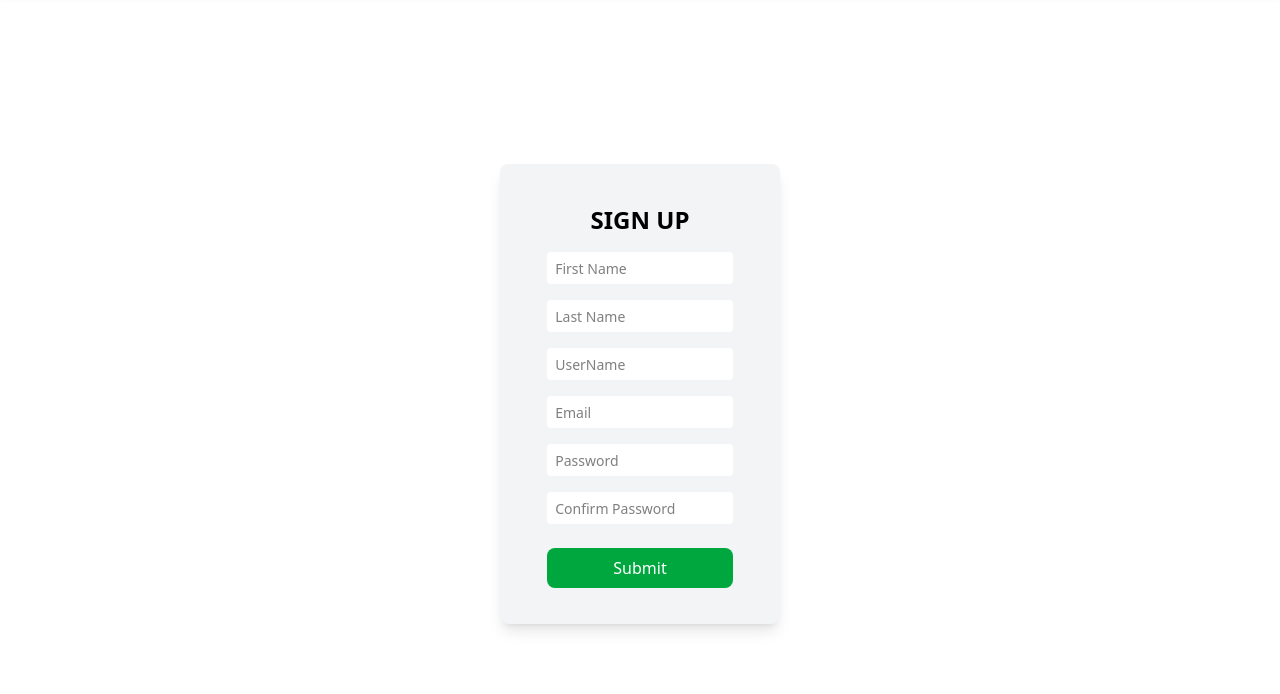
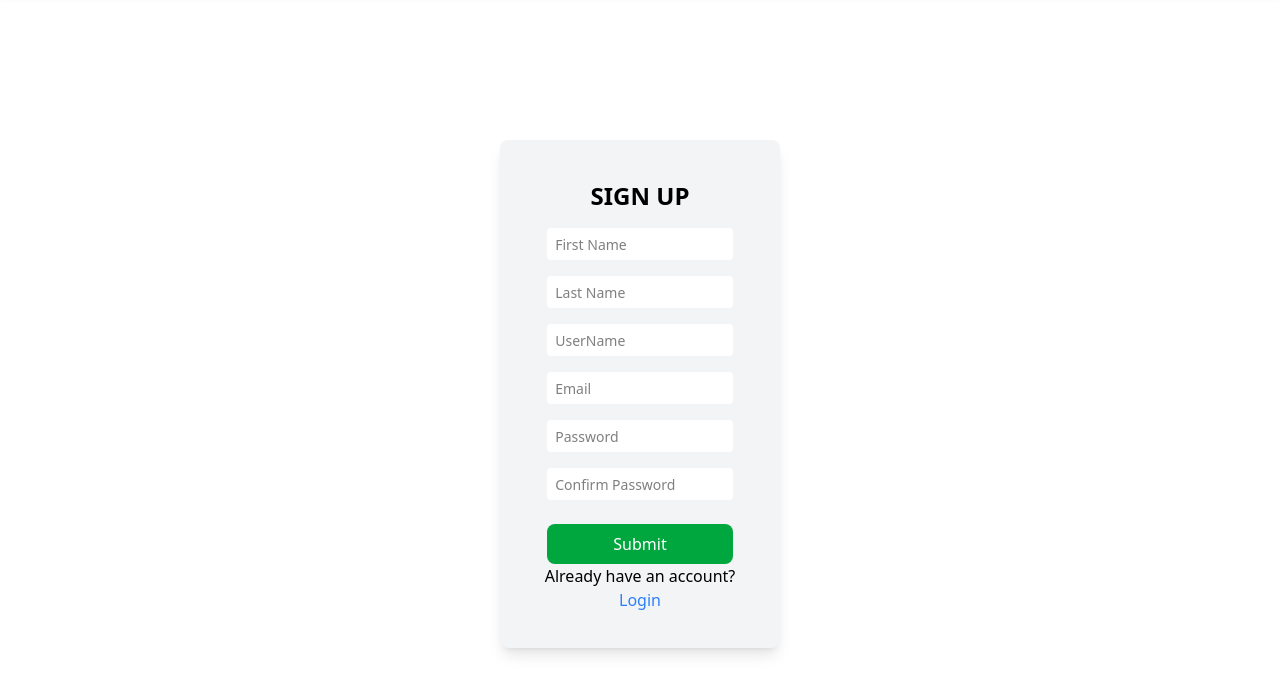
Before and after one commit to ademola1110/e-commerce, a plain HTML site: page registration.html in a window 1280 px wide. Shown: the part 70-764 px from the top of the page. Drawn offline with nearby package versions, Linux system fonts and the light colour scheme.

Commit message:
adjustment

```diff
--- a/registration.html
+++ b/registration.html
@@ -192,10 +192,14 @@
           value="Submit"
           class="mt-2 w-[80%] py-2 bg-green-600 text-white rounded-lg cursor-pointer hover:bg-green-700 transition"
         />
-
+        <div>
+          Already have an account?
+          <a href="login.html" class="text-blue-500 hover:underline">Login</a>
+        </div>
         <p id="result" class="mt-3 text-sm text-red-600"></p>
       </div>
     </form>
+
     <script src="registration.js"></script>
   </body>
 </html>
```
